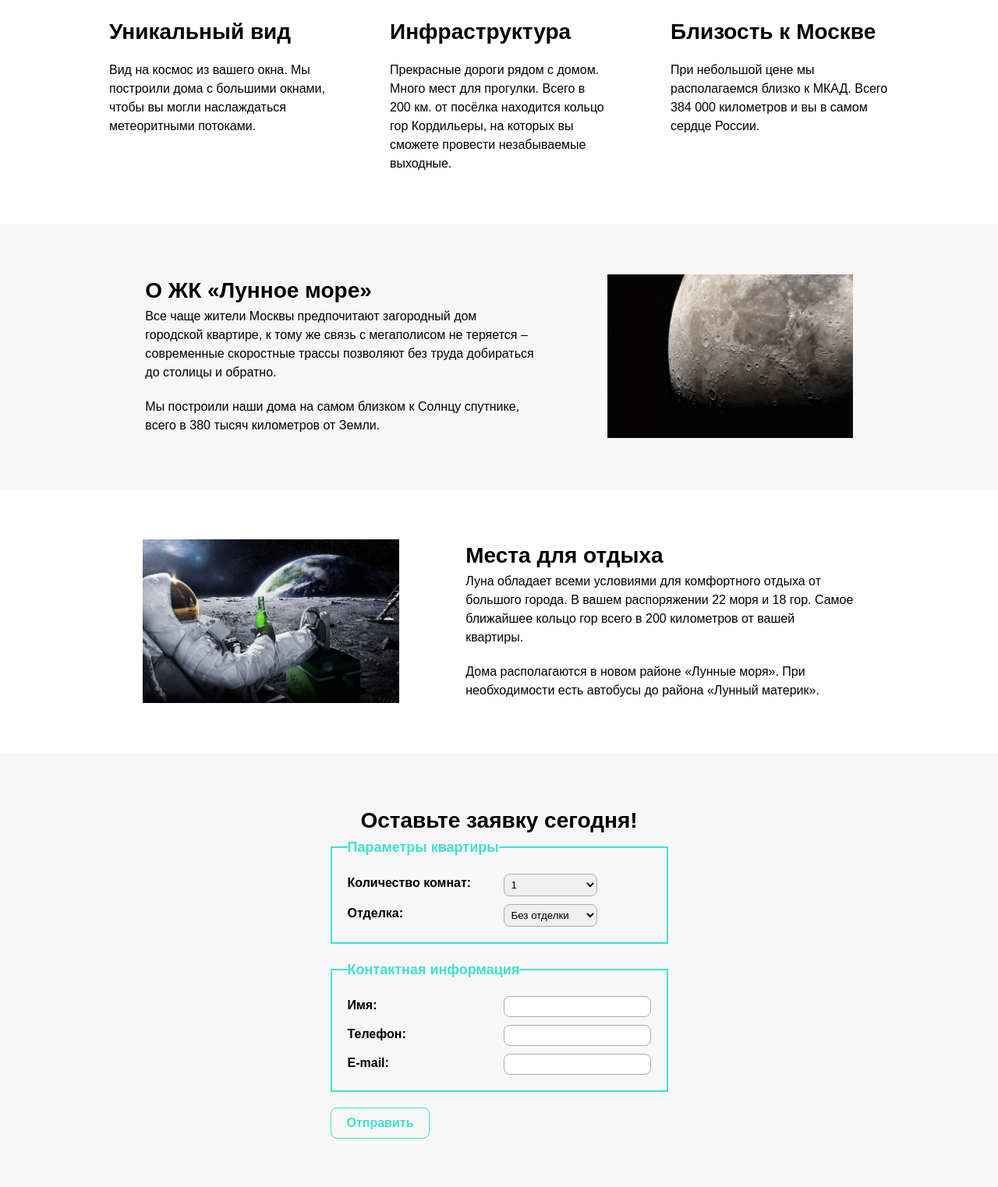
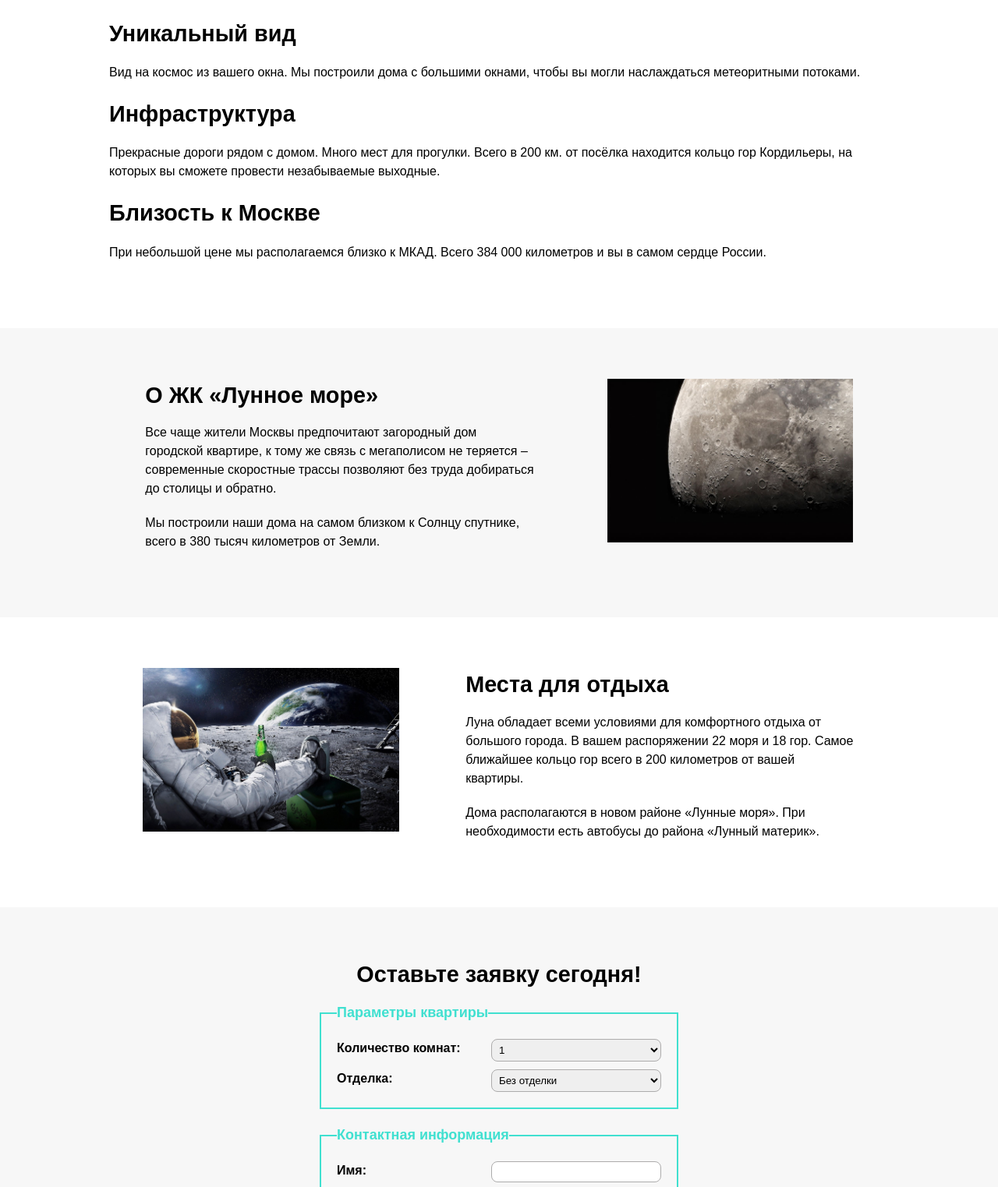
Before and after one commit to Romez/layout-designer-project-lvl1, a website: page src/index.html in a window 1280 px wide. Shown: the part 521-2044 px from the top of the page at 78% size. Drawn offline with Linux system fonts and the light colour scheme.

Commit message:
refactor: after review 4

```diff
--- a/package.json
+++ b/package.json
@@ -18,6 +18,7 @@
   "homepage": "https://github.com/Romez/layout-designer-project-lvl1#readme",
   "devDependencies": {
     "htmlhint": "^0.14.1",
+    "http-server": "^0.12.3",
     "stylelint": "^13.6.1",
     "stylelint-config-rational-order": "^0.1.2",
     "stylelint-config-standard": "^20.0.0",
--- a/src/index.html
+++ b/src/index.html
@@ -14,15 +14,15 @@
       <span>Лунное море</span>
     </a>
 
-    <nav class="vertical-menu">
+    <nav class="horizontal-menu">
       <a class="link text-primary" href="#advantages">Преимущества</a>
       <a class="link text-primary" href="#about">О ЖК</a>
       <a class="link text-primary" href="#places">Места для отдыха</a>
     </nav>
   </header>
 
-  <main class="main">
-    <section class="top-section-bg">
+  <main>
+    <section class="moon-bg">
       <div class="container d-flex flex-column align-items-center text-white">
         <img class="mw-130" src="/images/logo.svg" alt="logo">
 
@@ -36,12 +36,12 @@
 
     <section id="advantages">
       <div class="container row justify-content-between">
-        <div class="mw-280">
+        <div class="flex-basis-280">
           <h2 class="mb-16">Уникальный вид</h2>
           <p>Вид на космос из вашего окна. Мы построили дома с большими окнами, чтобы вы могли наслаждаться метеоритными потоками.</p>
         </div>
 
-        <div class="mw-280">
+        <div class="flex-basis-280">
           <h2 class="mb-16">Инфраструктура</h2>
           <p>
             Прекрасные дороги рядом с домом. Много мест для прогулки.
@@ -49,7 +49,7 @@
           </p>
         </div>
 
-        <div class="mw-280">
+        <div class="flex-basis-280">
           <h2 class="mb-16">Близость к Москве</h2>
           <p>При небольшой цене мы располагаемся близко к МКАД. Всего 384 000 километров и вы в самом сердце России.</p>
         </div>
@@ -58,7 +58,7 @@
 
     <section id="about" class="bg-gray">
       <div class="container">
-        <div class="d-flex justify-content-around">
+        <div class="d-flex justify-content-around flex-wrap">
           <div class="flex-basis-500">
             <h2>О ЖК «Лунное море»</h2>
 
@@ -67,7 +67,7 @@
               современные скоростные трассы позволяют без труда добираться до столицы и обратно.
             </p>
 
-            <p class="mt-20">
+            <p>
               Мы построили наши дома на самом близком к Солнцу спутнике, всего в 380 тысяч километров от Земли.
             </p>
           </div>
@@ -79,7 +79,7 @@
 
     <section id="places">
       <div class="container">
-        <div class="d-flex justify-content-around">
+        <div class="d-flex justify-content-around flex-wrap">
           <img class="mh-210" src="/images/moon-2.jpg" alt="moon">
 
           <div class="flex-basis-500">
@@ -88,7 +88,7 @@
               Луна обладает всеми условиями для комфортного отдыха от большого города.
               В вашем распоряжении 22 моря и 18 гор. Самое ближайшее кольцо гор всего в 200 километров от вашей квартиры.
             </p>
-            <p class="mt-20">
+            <p>
               Дома располагаются в новом районе «Лунные моря». При необходимости есть автобусы до района «Лунный материк».
             </p>
           </div>
@@ -96,15 +96,15 @@
       </div>
     </section>
 
-    <section class="bg-gray">
+    <section id="contact-form" class="bg-gray">
       <div class="container d-flex flex-column align-items-center">
         <h2 class="mb-16px">Оставьте заявку сегодня!</h2>
 
-        <form id="contact-form" class="contact-form" action="/contact" method="POST">
+        <form class="contact-form" action="/contact" method="POST">
           <fieldset class="contact-form-fieldset">
             <legend class="contact-form-legend font-weight-bold">Параметры квартиры</legend>
 
-            <div class="form-group">
+            <div class="form-group justify-content-between">
               <label class="form-label" for="rooms">Количество комнат:</label>
 
               <select class="form-control" id="rooms" name="rooms">
@@ -114,7 +114,7 @@
               </select>
             </div>
 
-            <div class="form-group">
+            <div class="form-group justify-content-between">
               <label class="form-label" for="decorations">Отделка:</label>
 
               <select class="form-control" id="decorations" name="rooms">
@@ -127,17 +127,17 @@
           <fieldset class="contact-form-fieldset">
             <legend class="contact-form-legend font-weight-bold">Контактная информация</legend>
 
-            <div class="form-group">
+            <div class="form-group justify-content-between">
               <label class="form-label" for="name">Имя:</label>
               <input class="form-control" id="name" name="name">
             </div>
 
-            <div class="form-group">
+            <div class="form-group justify-content-between">
               <label class="form-label" for="phone">Телефон:</label>
               <input class="form-control" id="phone" name="phone">
             </div>
 
-            <div class="form-group">
+            <div class="form-group justify-content-between">
               <label class="form-label" for="email">E-mail:</label>
               <input class="form-control" id="email" name="email">
             </div>
@@ -151,8 +151,8 @@
 
   <footer class="bg-dark">
     <div class="container">
-      <div class="row justify-content-between text-white">
-        <div>
+      <div class="d-flex flex-wrap justify-content-between text-white">
+        <div class="mb-16">
           <a class="logo link mb-16" href="/">
             <img class="logo-img" src="/images/logo.svg" alt="logo">
             <span class="logo-text">Лунное море</span>
@@ -160,13 +160,15 @@
 
           <div class="copyright">&copy; 2032 год</div>
         </div>
-        <div>
+
+        <div class="mb-16">
           <h3 class="mb-16">Проектная документация</h3>
           <ul class="list">
             <li><a class="link" href="#">Скачать</a></li>
             <li><a class="link" href="#">Посмотреть на сайте</a></li>
           </ul>
         </div>
+
         <div>
           <h3 class="mb-16">О застройщике</h3>
           <ul class="list">
--- a/src/styles/style.css
+++ b/src/styles/style.css
@@ -5,7 +5,50 @@
   --secondary-color: turquoise;
   --light-color: #fff;
   --gray-color: #f7f7f7;
-  --header-height: 70px;
+  --header-height: 60px;
+}
+
+h1 {
+  margin-top: 0;
+  margin-bottom: 0;
+
+  font-size: 3em;
+}
+
+h2 {
+  margin-top: 0;
+  margin-bottom: 0.5em;
+
+  font-weight: bold;
+  font-size: 1.8em;
+}
+
+h3 {
+  font-weight: bold;
+  font-size: 1.2em;
+}
+
+.font-weight-bold {
+  font-weight: bold;
+}
+
+html {
+  scroll-behavior: smooth;
+  scroll-padding-top: var(--header-height);
+}
+
+body {
+  font-size: 16px;
+  font-family: Arial, sans-serif;
+  line-height: 1.5;
+}
+
+p {
+  margin-bottom: 20px;
+}
+
+main {
+  margin-top: var(--header-height);
 }
 
 .container {
@@ -58,10 +101,6 @@
   margin-bottom: 16px;
 }
 
-.mt-20 {
-  margin-top: 20px;
-}
-
 .pr-20 {
   padding-right: 20px;
 }
@@ -74,55 +113,26 @@
   max-width: 130px;
 }
 
-.mw-280 {
-  max-width: 280px;
+.mh-210 {
+  max-height: 210px;
 }
 
-.mh-210 {
-  max-height: 210px;
+.flex-grow-1 {
+  flex-grow: 1;
+}
+
+.flex-basis-280 {
+  flex-basis: 280px;
 }
 
 .flex-basis-500 {
   flex-basis: 500px;
 }
 
-h1 {
-  font-size: 2.5rem;
-}
-
-h2 {
-  font-weight: bold;
-  font-size: 28px;
-}
-
-h3 {
-  font-weight: bold;
-  font-size: 18px;
-}
-
-.font-weight-bold {
-  font-weight: bold;
-}
-
-html {
-  scroll-behavior: smooth;
-}
-
-body {
-  font-size: 16px;
-  font-family: Arial, sans-serif;
-  line-height: 1.5;
-}
-
 .list {
   padding-left: 40px;
 
   list-style: disc;
-}
-
-.row {
-  display: flex;
-  flex-wrap: wrap;
 }
 
 .text-primary {
@@ -156,13 +166,14 @@ body {
 }
 
 .form-label {
-  min-width: 200px;
+  flex: 1 1 180px;
 
   font-weight: bold;
 }
 
 .form-control {
-  min-width: 120px;
+  flex: 1 1 200px;
+  box-sizing: border-box;
   padding: 5px;
 
   border: 1px solid #adacac;
@@ -171,6 +182,10 @@ body {
 
 .d-flex {
   display: flex;
+}
+
+.flex-wrap {
+  flex-wrap: wrap;
 }
 
 .flex-column {
@@ -187,6 +202,11 @@ body {
 
 .justify-content-around {
   justify-content: space-around;
+}
+
+.contact-form {
+  width: 100%;
+  max-width: 460px;
 }
 
 .contact-form > * + * {
@@ -215,22 +235,19 @@ body {
 
 .header {
   display: flex;
+  flex-wrap: wrap;
   align-items: center;
   justify-content: space-between;
   box-sizing: border-box;
   width: 100%;
   height: var(--header-height);
-  padding: 0 20px;
+  padding: 5px 20px;
 
   background-color: var(--light-color);
 }
 
-.vertical-menu > * + * {
+.horizontal-menu > * + * {
   margin-left: 10px;
-}
-
-.main {
-  margin-top: var(--header-height);
 }
 
 .logo {
@@ -245,7 +262,34 @@ body {
   margin-right: 10px;
 }
 
-.top-section-bg {
+.moon-bg {
   background-image: url("../images/banner.png");
   background-position: 30% 65%;
 }
+
+@media screen and (max-width: 375px) {
+  h1 {
+    font-size: 2.2em;
+  }
+
+  :root {
+    --header-height: 100px;
+  }
+
+  .header-fixed {
+    position: absolute;
+  }
+
+  .container {
+    padding-right: 20px;
+    padding-left: 20px;
+  }
+
+  .form-control {
+    flex-basis: 110px;
+  }
+
+  html {
+    scroll-padding-top: 0;
+  }
+}
```
Also changed, not shown: README.md, 2 other files.
